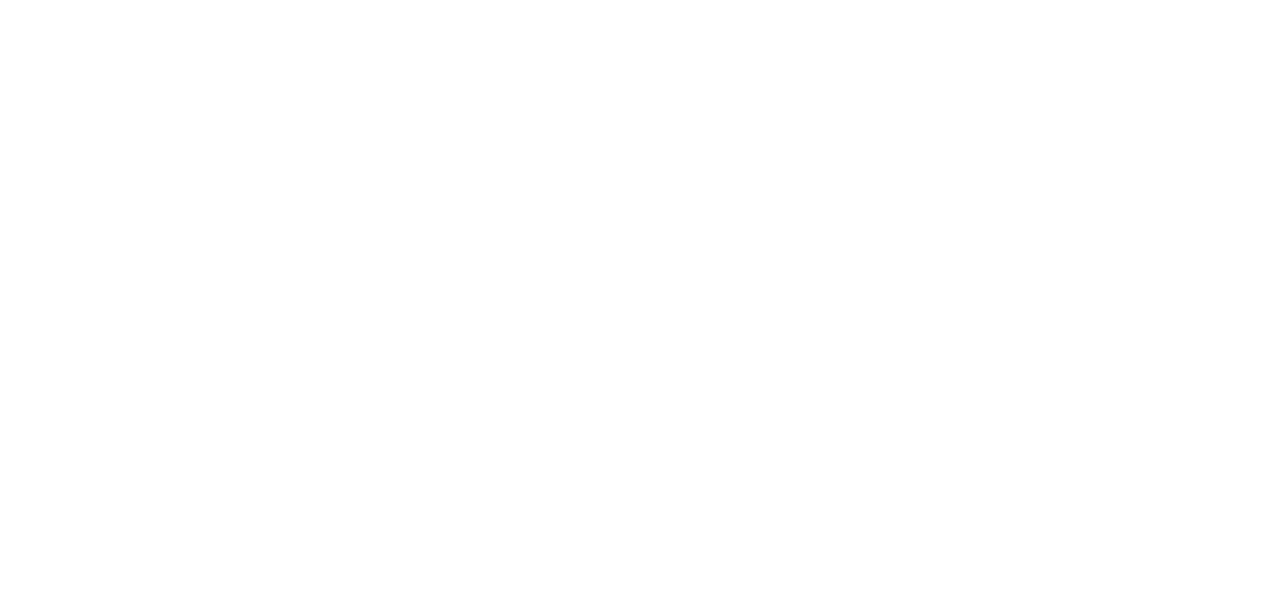
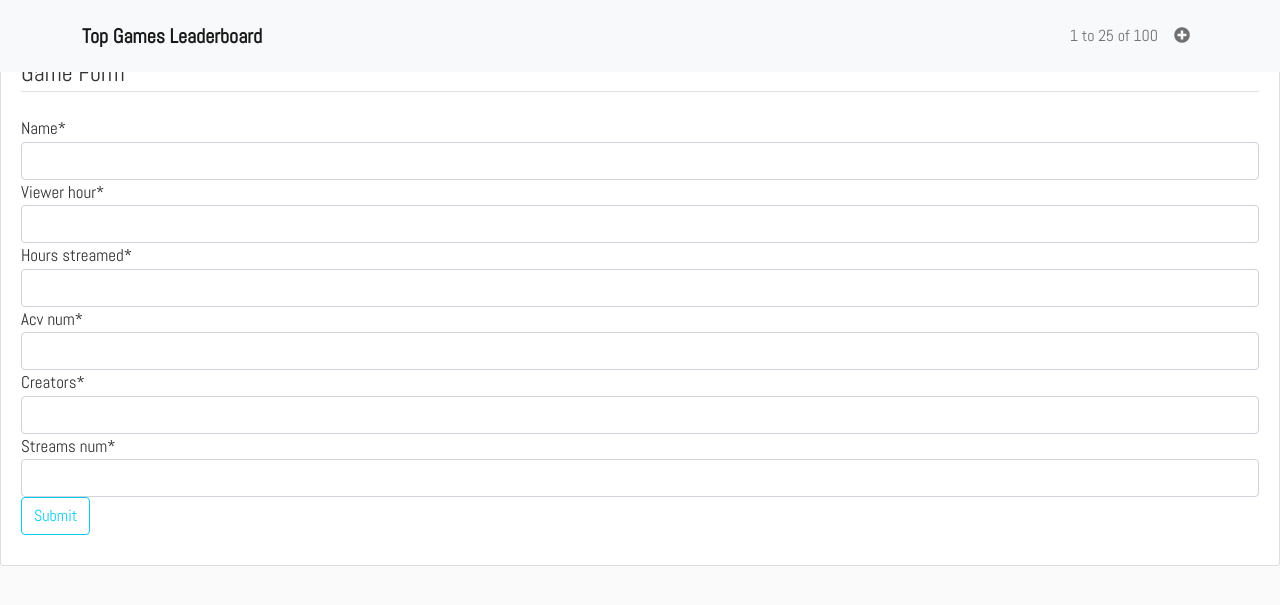
Before and after one commit to OkothPius/CockroachDB, a Django app: page /games/new/ in a window 1280 px wide. Before the commit the part shown is empty. Shown: the top 605 px of the page. Run offline with Django 3.2, Linux system fonts and the light colour scheme; some libraries are stand-ins or nearby versions.

Commit message:
feat: update templates

```diff
--- a/core/templates/core/base.html
+++ b/core/templates/core/base.html
@@ -5,7 +5,6 @@
     <meta charset="utf-8">
     <link href="https://cdn.jsdelivr.net/npm/bootstrap@5.0.2/dist/css/bootstrap.min.css" rel="stylesheet" integrity="sha384-EVSTQN3/azprG1Anm3QDgpJLIm9Nao0Yz1ztcQTwFspd3yD65VohhpuuCOmLASjC" crossorigin="anonymous">
 	  <link rel="stylesheet" href="https://cdnjs.cloudflare.com/ajax/libs/font-awesome/5.15.4/css/all.min.css"/>
-    <link rel="stylesheet" href="https://cdn.jsdelivr.net/npm/bootstrap-icons@1.3.0/font/bootstrap-icons.css">
     <link rel="stylesheet" href="{% static 'css/core.css'%}">
     <title>Top Games LeadBoard</title>
   </head>
@@ -13,7 +12,7 @@
     <!-- Navbar -->
     <nav class="navbar navbar-expand-lg bg-light navbar-light py-3 mb-5 fixed-top">
       <div class="container">
-        <a href="#" class="navbar-brand">Top Games Leaderboard</a>
+        <a href="{% url 'home'%}" class="navbar-brand">Top Games Leaderboard</a>
         <button
           class="navbar-toggler"
           type="button"
@@ -29,7 +28,7 @@
               <a href="#" class="nav-link">1 to 25 of 100</a>
             </li>
             <li class="nav-item">
-              <a href="#" class="nav-link"><i class="fa fa-plus-circle"></i></a>
+              <a href="{% url 'game-create'%}" class="nav-link"><i class="fa fa-plus-circle"></i></a>
             </li>
           </ul>
         </div>
--- a/core/templates/core/game_form.html
+++ b/core/templates/core/game_form.html
@@ -0,0 +1,16 @@
+{% extends 'core/base.html' %}
+{% load crispy_forms_tags %}
+{% block content %}
+  <div class="content-section">
+    <form method="post">
+      {% csrf_token %}
+      <fieldset class="form-group">
+        <legend class="border-bottom mb-4">Game Form</legend>
+        {{ form | crispy}}
+      </fieldset>
+      <div class="form-group">
+        <button class="btn btn-outline-info" type="submit">Submit</button>
+      </div>
+    </form>
+  </div>
+{% endblock %}
```
